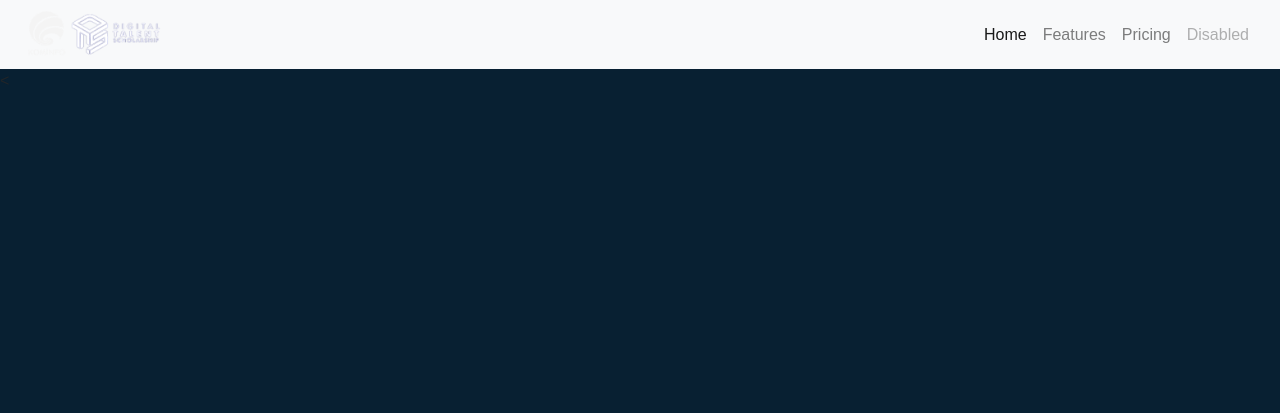
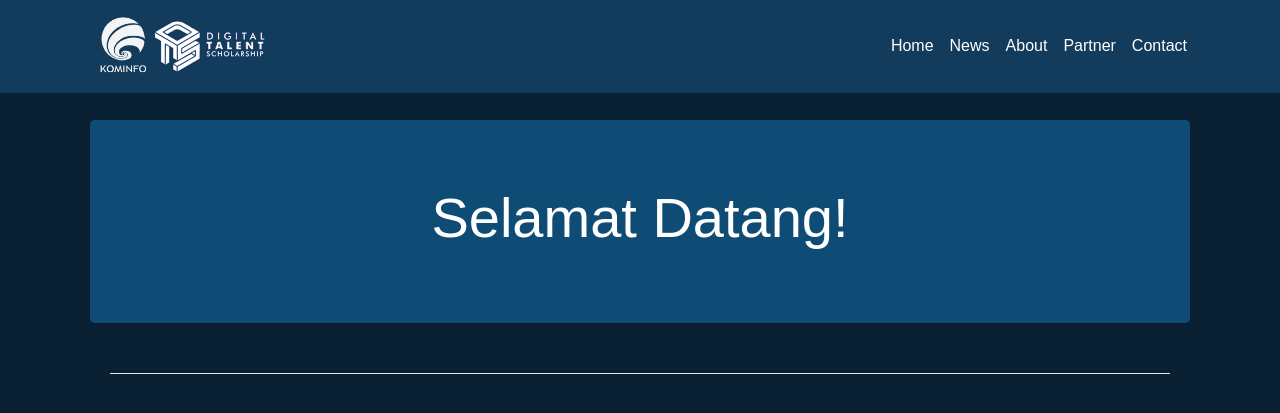
Before and after one commit to chrystalio/Digitalent-Kominfo, a PHP site: page /modul-3/index.html in a window 1280 px wide. Shown: the top 413 px of the page. Run offline with PHP 8.4, Linux system fonts and the light colour scheme; some libraries are stand-ins or nearby versions.

Commit message:
Fix navbar responsive complete / add jumbotron

```diff
--- /dev/null
+++ b/modul-3/css/stylesheet.css
@@ -0,0 +1,16 @@
+body {
+	background:   #082032;
+	font-family: Arial, Helvetica, sans-serif;
+}
+
+.navbar{
+    background-color: #133B5C ;
+}
+
+img {
+    width: 200px;
+}
+
+.jumbotron{
+    background-color: #0F4C75;
+}
--- a/modul-3/index.html
+++ b/modul-3/index.html
@@ -2,141 +2,61 @@
 <html lang="en">
 
 <head>
-    <meta charset="utf-8">
-    <meta name="viewport" content="width=device-width, initial-scale=1, shrink-to-fit=no">
-    <title>Daftar</title>
+    <meta charset="UTF-8">
+    <meta http-equiv="X-UA-Compatible" content="IE=edge">
+    <meta name="viewport" content="width=device-width, initial-scale=1.0">
+    <link rel="stylesheet" href="https://use.fontawesome.com/releases/v5.14.0/css/all.css">
     <link rel="stylesheet" href="css/bootstrap.min.css">
-    <link rel="stylesheet" href="css/style.css">
+    <link rel="stylesheet" href="css/stylesheet.css">
+    <title>Selamat Datang</title>
 </head>
 
-<body class="">
-
-    <nav class="navbar navbar-expand-lg navbar-light bg-light">
-        <div class="navbar-logo">
-            <img src="img/logo-kominfo-dts.png" class="image-logo" alt="">
-            <button class="navbar-toggler" type="button" data-toggle="collapse" data-target="#navbarNavAltMarkup"
-                aria-controls="navbarNavAltMarkup" aria-expanded="false" aria-label="Toggle navigation">
+<body>
+    <!-- Navbar -->
+    <nav class="navbar navbar-dark navbar-expand-sm  fixed-top">
+        <div class="container">
+            <a href="#" class="navbar-brand">
+                <img src="img/logo-kominfo-dts.png" alt="Logo-DTS">
+            </a>
+            <button class="navbar-toggler" type="button" data-toggle="collapse" data-target="#navbarCollapse">
                 <span class="navbar-toggler-icon"></span>
             </button>
-        </div>
-        <div class="collapse navbar-collapse" id="navbarNavAltMarkup">
-          <div class="navbar-nav">
-            <a class="nav-item nav-link active" href="#">Home <span class="sr-only">(current)</span></a>
-            <a class="nav-item nav-link" href="#">Features</a>
-            <a class="nav-item nav-link" href="#">Pricing</a>
-            <a class="nav-item nav-link disabled" href="#" tabindex="-1" aria-disabled="true">Disabled</a>
-          </div>
-        </div>
-      </nav>
-
-    <!-- Navigation Bar -->
-    <!-- <nav class="navbar navbar-expand-lg navbar-dark">
-        <div class="navbar-logo">
-            <img src="img/logo-kominfo-dts.png" class="image-logo" alt="">
-            <button class="navbar-toggler" type="button" data-toggle="collapse" data-target="#navbarNavAltMarkup"
-                aria-controls="navbarNavAltMarkup" aria-expanded="false" aria-label="Toggle navigation">
-                <span class="navbar-toggler-icon"></span>
-            </button>
-        </div>
-        <div class="collapse navbar-collapse" id="navbarNavAltMarkup">
-            <div class="navbar-nav">
-                <a class="nav-item nav-link active" href="#">Home <span class="sr-only">(current)</span></a>
-                <a class="nav-item nav-link" href="#">Berita</a>
-                <a class="nav-item nav-link" href="#">Tentang</a>
-                <a class="nav-item nav-link" href="#">Partner</a>
-                <a class="nav-item nav-link" href="#">Kontak</a>
+            <div id="navbarCollapse" class="collapse navbar-collapse">
+                <ul class="navbar-nav ml-auto">
+                    <li class="nav-item">
+                        <a href="" class="nav-link active">Home</a>
+                    </li>
+                    <li class="nav-item">
+                        <a href="" class="nav-link active">News</a>
+                    </li>
+                    <li class="nav-item">
+                        <a href="" class="nav-link active">About</a>
+                    </li>
+                    <li class="nav-item">
+                        <a href="" class="nav-link active">Partner</a>
+                    </li>
+                    <li class="nav-item">
+                        <a href="" class="nav-link active">Contact</a>
+                    </li>
+                </ul>
             </div>
         </div>
-    </nav> -->
+    </nav>
+    <!-- End Of Navbar -->
 
-    <!-- <div class="navbar">
-
-            <div class="bg-nav">
-                <div class="navbar-logo">
-                    <img src="img/logo-kominfo-dts.png" class="image-logo" alt="Logo">
-                </div>
-            </div>
-
-            <div class="navbar-list">
-                <ul class="navbar-menu">
-                    <li class="text-white">Home</li>
-                    <li class="text-white">Berita</li>
-                    <li class="text-white">Tentang Kami</li>
-                    <li class="text-white">Partner</li>
-                    <li class="text-white">Kontak</li>
-                </ul>
-
-            </div>
-        </div> -->
-    < <!-- <div class="container">
-        <div class="row">
-            <div class="col-md-8">
-                <div class="signup-form">
-                    <form action="#" method="post">
-                        <h2 class="font-weight-bolder">Daftar</h2>
-                        <p>Silakan isi formulir ini untuk membuat akun</p>
-                        <hr>
-                        <div class="form-group">
-                            <label for="email" class="label-title">Email</label>
-                            <input type="email" class="form-control" name="email" placeholder="Masukkan Email anda"
-                                required="required">
-                        </div>
-                        <div class="form-group">
-                            <label for="pass" class="label-title">Password</label>
-                            <input type="password" class="form-control" name="pass" placeholder="Masukkan Password Anda"
-                                required="required">
-                        </div>
-                        <div class="form-group">
-                            <label for="confirm_pass" class="label-title">Konfirmasi Password</label>
-                            <input type="password" class="form-control" name="confirm_pass"
-                                placeholder="Konfirmasi Ulang Password Anda" required="required">
-                        </div>
-                        <div class="form-group">
-                            <label for="gender">Jenis Kelamin</label> <br>
-                            <input type="radio" class="ml-1" name="gender" value="laki-laki"> laki-laki <br>
-                            <input type="radio" class="ml-1" name="gender" value="perempuan"> perempuan
-                        </div>
-                        <div class="form-group">
-                            <label for="kendaraan">Kendaraan yang anda miliki?</label> <br>
-                            <input type="checkbox" class="ml-1" name="kendaraan" value="Mobil"> Mobil <br>
-                            <input type="checkbox" class="ml-1" name="kendaraan" value="Motor"> Motor <br>
-                            <input type="checkbox" class="ml-1" name="kendaraan" value="Sepeda"> Sepeda <br>
-                            <input type="checkbox" class="ml-1" name="kendaraan" value="pesawat"> Pesawat
-                        </div>
-                        <div class="form-group">
-                            <p>Dari mana anda mengetahui website ini?</p>
-                            <select name="ask" id="ask">
-                                <option value="Facebook">Facebook</option>
-                                <option value="Twitter">Twitter</option>
-                                <option value="Instagram">Instagram</option>
-                                <option value="Teman">Teman</option>
-                            </select>
-                        </div>
-                        <hr> -->
-                        <!-- <div class="form-group">
-                            <label class="form-check-label text-center w-100"> Saya menyetujui
-                                <a href="#">Kebijakan Penggunaan &amp; Privasi</a>
-                            </label>
-                        </div> -->
-                        <!-- <div class="form-group">
-                            <button type="submit" class="btn btn-primary btn-lg w-100">Sign Up</button>
-                            <p class="text-center mt-4">Sudah punya akun? <a href="#">Masuk</a></p>
-                        </div>
-                    </form>
-                </div>
-            </div>
-
-            <div class="col-md-4">
-                <div class="alert alert-secondary" role="alert">Ini untuk Informasi</div>
+        <div class="container" style="padding-top: 120px; padding-left: 20px; padding-right: 20px;">
+            <div class="jumbotron text-white ">
+                <h1 class="display-4 text-center">Selamat Datang!</h1>
             </div>
         </div>
-    </div>
-    <hr /> -->
+        <div class="" style="padding-top:2px; padding-left: 110px; padding-right: 110px">
+            <hr class="my-8 bg-white">
+        </div>
 
 
-    <script src="https://code.jquery.com/jquery-3.3.1.slim.min.js" integrity="sha384-q8i/X+965DzO0rT7abK41JStQIAqVgRVzpbzo5smXKp4YfRvH+8abtTE1Pi6jizo" crossorigin="anonymous"></script>
-    <script src="https://cdnjs.cloudflare.com/ajax/libs/popper.js/1.14.7/umd/popper.min.js" integrity="sha384-UO2eT0CpHqdSJQ6hJty5KVphtPhzWj9WO1clHTMGa3JDZwrnQq4sF86dIHNDz0W1" crossorigin="anonymous"></script>
-    <script src="https://stackpath.bootstrapcdn.com/bootstrap/4.3.1/js/bootstrap.min.js" integrity="sha384-JjSmVgyd0p3pXB1rRibZUAYoIIy6OrQ6VrjIEaFf/nJGzIxFDsf4x0xIM+B07jRM" crossorigin="anonymous"></script>
+    <script src="https://code.jquery.com/jquery-3.5.1.slim.min.js"></script>
+    <script src="https://cdn.jsdelivr.net/npm/popper.js@1.16.1/dist/umd/popper.min.js"></script>
+    <script src="https://stackpath.bootstrapcdn.com/bootstrap/4.5.2/js/bootstrap.min.js"></script>
 </body>
 
 </html>
--- a/modul-3/css/style.css
+++ b/style.css
@@ -164,8 +164,8 @@ body {
 
 .image-logo{
     /* margin-left: 10px; */
-    width: 10em;
-    float: left;
+    width: 220px;
+
     /* margin-right: 10px; */
 
 }
@@ -181,8 +181,3 @@ a {
 .row{
 	margin-top: 20px;
 }
-
-.navbar-nav{
-	float: left;
-    padding-left: 50em;
-}
```
Also changed, not shown: call.html (added, +142 -0 lines), modul-3/img/polibatam-logo-removebg-preview (1).png (added), modul-3/img/polibatam-logo.png (added).
